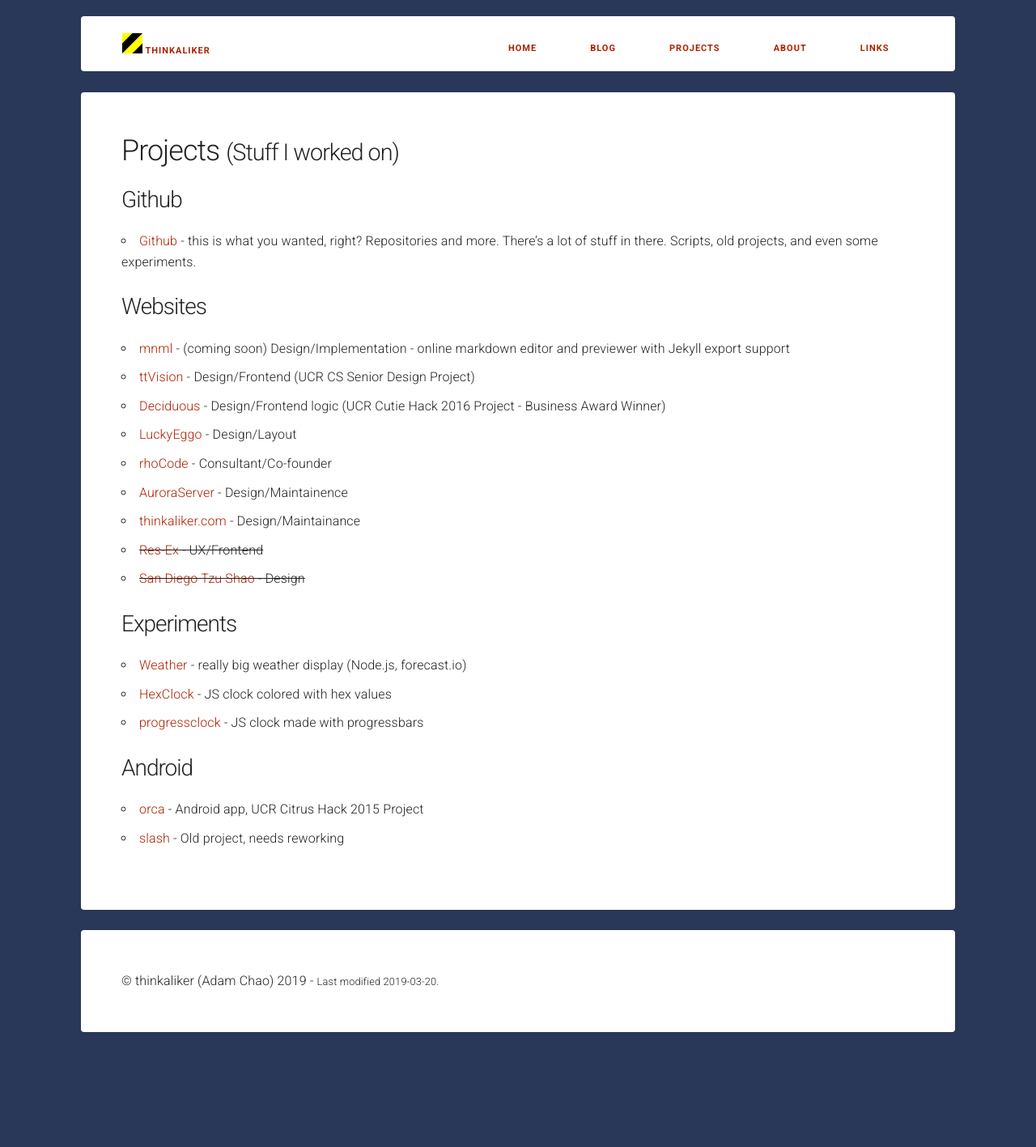
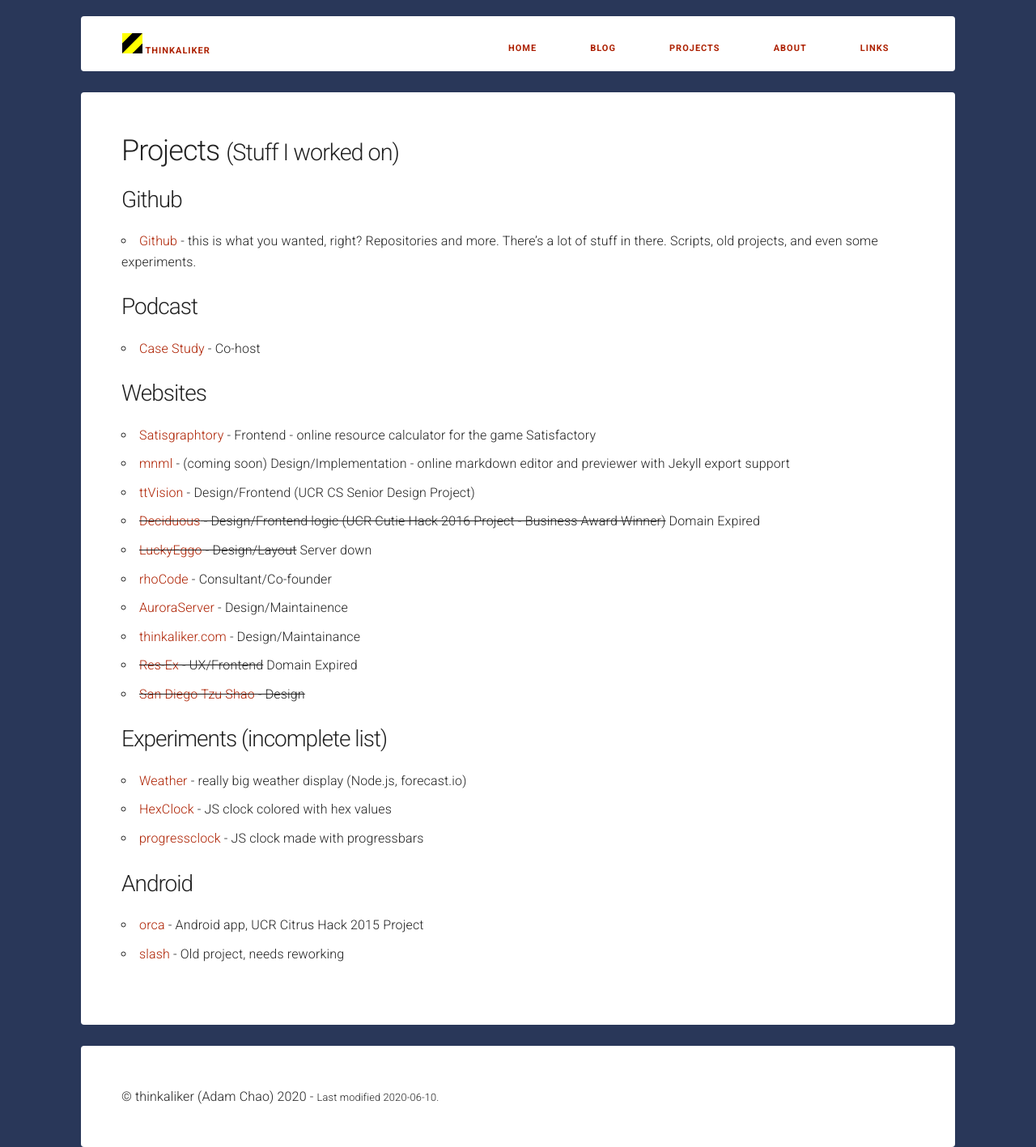
Before and after one commit to thinkaliker/thinkaliker.com, a Jekyll site: the page built from _posts/1000-01-01-projects.md, in a window 1280 px wide. Shown: the whole page at 81% size. Built offline with Jekyll 4.4.1, drawn with Linux system fonts in a browser that asks for light colours; nearby versions of some CDN libraries; comment, search, counter and statistics services are not loaded; before the commit the page ends 1275 px from its top, so only the background shows below that.

Commit message:
first update of 2020, project list update

```diff
--- a/_includes/footer.html
+++ b/_includes/footer.html
@@ -1,5 +1,5 @@
 <div id="row" class="content">
-  <div>&copy; thinkaliker (Adam Chao) 2019 - <small>Last modified 2019-03-20.</small></div>
+  <div>&copy; thinkaliker (Adam Chao) 2020 - <small>Last modified 2020-06-10.</small></div>
 </div>
 
 <script src="https://cdnjs.cloudflare.com/ajax/libs/anchor-js/3.2.2/anchor.min.js"></script>
--- a/_posts/1000-01-01-projects.md
+++ b/_posts/1000-01-01-projects.md
@@ -12,18 +12,22 @@ description: This page lists some of the projects Adam has worked on.
 ### Github
 + [Github](http://github.com/thinkaliker){:target="_blank"} - this is what you wanted, right? Repositories and more. There's a lot of stuff in there. Scripts, old projects, and even some experiments.
 
+### Podcast
++ [Case Study](https://casestudy.show){:target="_blank"} - Co-host
+
 ### Websites
-+ [mnml](http://mnml.thinkaliker.com) - (coming soon) Design/Implementation - online markdown editor and previewer with Jekyll export support
-+ [ttVision](http://ttvision.cc) - Design/Frontend (UCR CS Senior Design Project)
-+ [Deciduous](https://deciduous.cc) - Design/Frontend logic (UCR Cutie Hack 2016 Project - Business Award Winner)
-+ [LuckyEggo](http://luckyeggo.com) - Design/Layout
++ [Satisgraphtory](https://satisgraphtory.com){:target="_blank"} - Frontend - online resource calculator for the game Satisfactory
++ [mnml](http://mnml.thinkaliker.com){:target="_blank"} - (coming soon) Design/Implementation - online markdown editor and previewer with Jekyll export support
++ [ttVision](http://ttvision.cc){:target="_blank"} - Design/Frontend (UCR CS Senior Design Project)
++ ~~[Deciduous](https://deciduous.cc){:target="_blank"} - Design/Frontend logic (UCR Cutie Hack 2016 Project - Business Award Winner)~~ Domain Expired
++ ~~[LuckyEggo](http://luckyeggo.com){:target="_blank"} - Design/Layout~~ Server down
 + [rhoCode](http://rhocode.com){:target="_blank"} - Consultant/Co-founder
 + [AuroraServer](http://auroraserver.tk){:target="_blank"} - Design/Maintainence
 + [thinkaliker.com](http://thinkaliker.com) - Design/Maintainance
-+ ~~[Res-Ex](http://res-ex.net){:target="_blank"} - UX/Frontend~~
++ ~~[Res-Ex](http://res-ex.net){:target="_blank"} - UX/Frontend~~ Domain Expired
 + ~~[San Diego Tzu Shao](http://sandiegotzushao.com){:target="_blank"} - Design~~
 
-### Experiments
+### Experiments (incomplete list)
 + [Weather](http://weather.thinkaliker.com){:target="_blank"} - really big weather display (Node.js, forecast.io)
 + [HexClock](http://cdn.thinkaliker.com/HexClock){:target="_blank"} - JS clock colored with hex values
 + [progressclock](http://cdn.thinkaliker.com/progressclock){:target="_blank"} - JS clock made with progressbars
```
